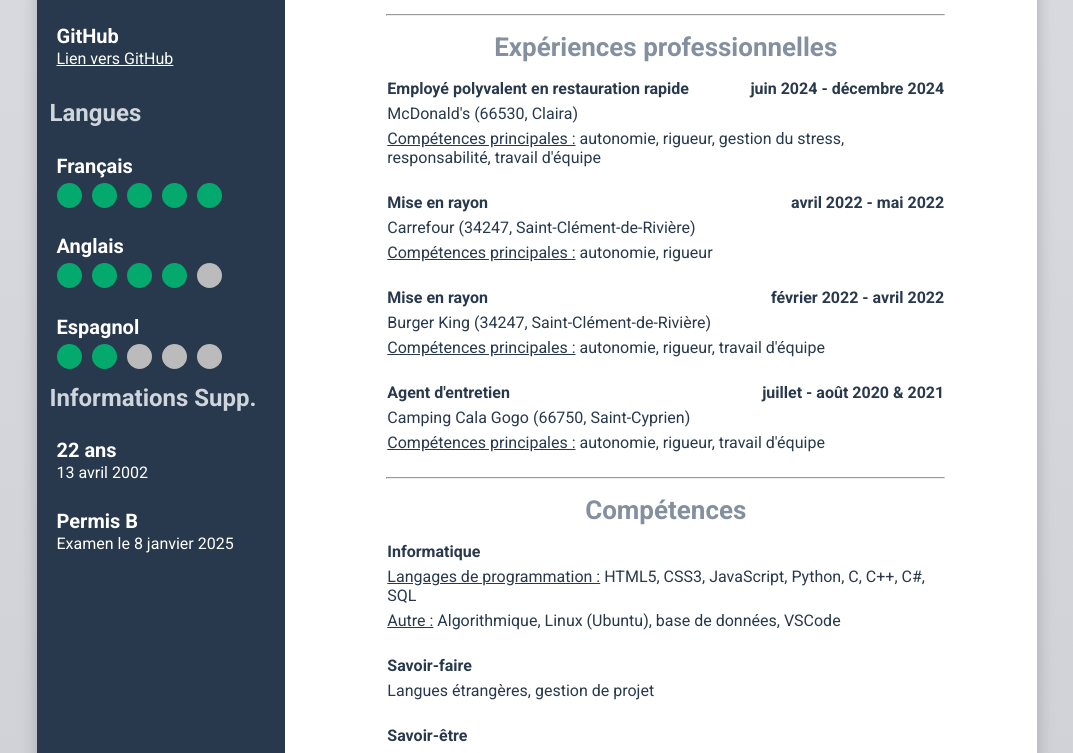
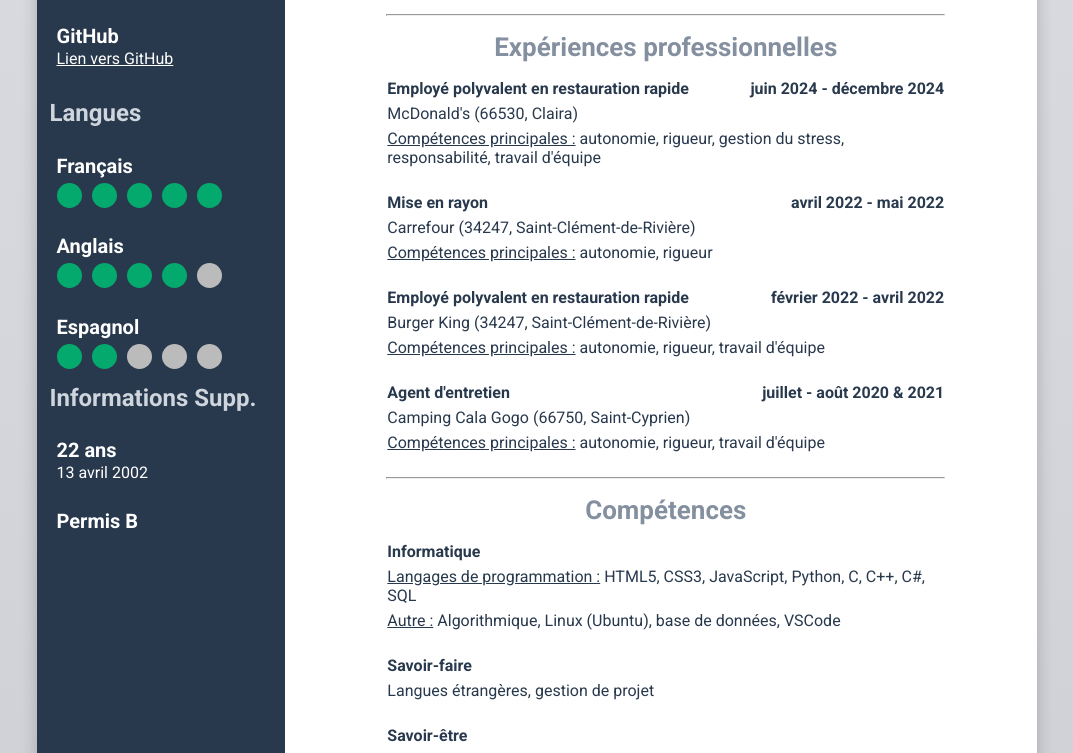
Before and after one commit to Yuukel/CV, a plain HTML site: page index.html in a window 1280 px wide. Shown: the part 541-1294 px from the top of the page, without its empty margins (103-1176 px from the left). Drawn offline with Linux system fonts and the light colour scheme.

Commit message:
Update index.html

```diff
--- a/index.html
+++ b/index.html
@@ -90,7 +90,7 @@
                     <p>13 avril 2002</p>
 
                     <h4>Permis B</h4>
-                    <p>Examen le 8 janvier 2025</p>
+                    <!-- <p>Examen le 8 janvier 2025</p> -->
                 </div>
             </div>
         </aside>
@@ -161,7 +161,7 @@
 
                 <div class="work-container">
                     <div class="container-header">
-                        <h4>Mise en rayon</h4>
+                        <h4>Employé polyvalent en restauration rapide</h4>
                         <h4>février 2022 - avril 2022</h4>
                     </div>
                     <p>Burger King (34247, Saint-Clément-de-Rivière)</p>
```
